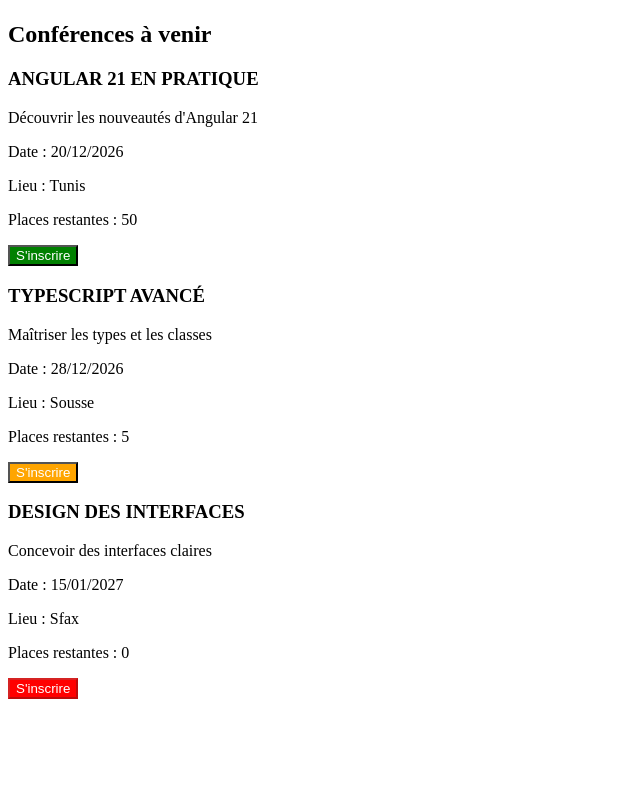
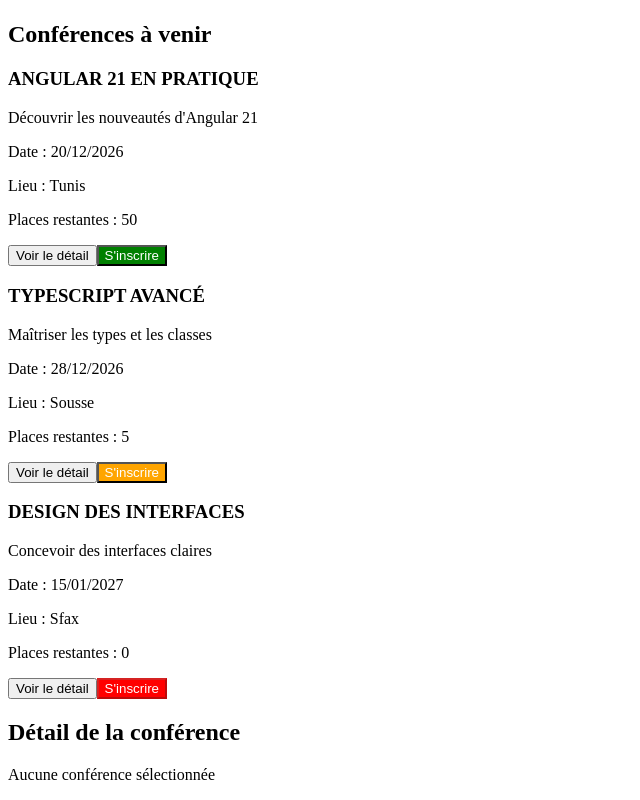
Before and after one commit to emna12358/angular_workshop, an Angular app: page / in a window 1280 px wide. Shown: the part 1122-1922 px from the top of the page, without its empty margins (0-640 px from the left). Before the commit the page ends 1829 px from the top, so only its background shows below. Built offline with nearby package versions, Linux system fonts and the light colour scheme.

Commit message:
prosit 4 communication entre composants

```diff
--- /dev/null
+++ b/src/app/conference-detail/conference-detail.html
@@ -0,0 +1,11 @@
+@if (titre() !== '') {
+  <div>
+    <h3>{{ titre() }}</h3>
+    <p>{{ description() }}</p>
+    <p>Date : {{ date() | date:'dd/MM/yyyy' }}</p>
+    <p>Lieu : {{ lieu() }}</p>
+    <button (click)="titre.set('')">Fermer</button>
+  </div>
+} @else {
+  <p>Aucune conférence sélectionnée</p>
+}
--- /dev/null
+++ b/src/app/conference-detail/conference-detail.ts
@@ -0,0 +1,15 @@
+import { Component, input, model } from '@angular/core';
+import { DatePipe } from '@angular/common';
+
+@Component({
+  selector: 'app-conference-detail',
+  imports: [DatePipe],
+  templateUrl: './conference-detail.html',
+  styleUrl: './conference-detail.css',
+})
+export class ConferenceDetail {
+  titre = model<string>('');
+  description = input<string>();
+  date = input<Date>();
+  lieu = input<string>();
+}
--- a/src/app/conference-list/conference-list.html
+++ b/src/app/conference-list/conference-list.html
@@ -7,13 +7,18 @@
       <p>{{ conf.description }}</p>
       <p>Date : {{ conf.date | date:'dd/MM/yyyy' }}</p>
       <p>Lieu : {{ conf.place }}</p>
-      <p>Places restantes : {{ conf.maxParticipants - conf.nbParticipants }}</p>
+      <p>Places restantes : {{ conf.maxParticipants - conf.nbParticipants() }}</p>
+
+      <button (click)="choisir(conf.title, conf.description, conf.date, conf.place)">
+        Voir le détail
+      </button>
 
       <button
-        [class.vert]="conf.maxParticipants - conf.nbParticipants >= 10"
-        [class.orange]="conf.maxParticipants - conf.nbParticipants > 0 && conf.maxParticipants - conf.nbParticipants < 10"
-        [class.rouge]="conf.maxParticipants - conf.nbParticipants === 0"
-        [disabled]="conf.maxParticipants - conf.nbParticipants === 0">
+        [class.vert]="conf.maxParticipants - conf.nbParticipants() >= 10"
+        [class.orange]="conf.maxParticipants - conf.nbParticipants() > 0 && conf.maxParticipants - conf.nbParticipants() < 10"
+        [class.rouge]="conf.maxParticipants - conf.nbParticipants() === 0"
+        [disabled]="conf.maxParticipants - conf.nbParticipants() === 0"
+        (click)="conf.nbParticipants.set(conf.nbParticipants() + 1)">
         S'inscrire
       </button>
     </div>
@@ -21,3 +26,10 @@
 } @empty {
   <p>Aucune conférence enregistrée</p>
 }
+
+<h2>Détail de la conférence</h2>
+<app-conference-detail
+  [(titre)]="titreChoisi"
+  [description]="descriptionChoisie()"
+  [date]="dateChoisie()"
+  [lieu]="lieuChoisi()" />
--- a/src/app/conference-list/conference-list.ts
+++ b/src/app/conference-list/conference-list.ts
@@ -1,8 +1,10 @@
 import { Component, signal } from '@angular/core';
 import { DatePipe, UpperCasePipe } from '@angular/common';
+import { ConferenceDetail } from '../conference-detail/conference-detail';
+
 @Component({
   selector: 'app-conference-list',
-  imports: [DatePipe, UpperCasePipe],
+  imports: [DatePipe, UpperCasePipe, ConferenceDetail],
   templateUrl: './conference-list.html',
   styleUrl: './conference-list.css',
 })
@@ -17,7 +19,7 @@ export class ConferenceList {
       date: new Date(2026, 11, 20),
       place: 'Tunis',
       maxParticipants: 100,
-      nbParticipants: 50,
+      nbParticipants: signal(50),
     },
     {
       id: 2,
@@ -26,7 +28,7 @@ export class ConferenceList {
       date: new Date(2026, 11, 28),
       place: 'Sousse',
       maxParticipants: 30,
-      nbParticipants: 25,
+      nbParticipants: signal(25),
     },
     {
       id: 3,
@@ -35,7 +37,7 @@ export class ConferenceList {
       date: new Date(2027, 0, 15),
       place: 'Sfax',
       maxParticipants: 20,
-      nbParticipants: 20,
+      nbParticipants: signal(20),
     },
     {
       id: 4,
@@ -44,7 +46,19 @@ export class ConferenceList {
       date: new Date(2026, 2, 10),
       place: 'Tunis',
       maxParticipants: 50,
-      nbParticipants: 40,
+      nbParticipants: signal(40),
     },
   ]);
+
+  titreChoisi = signal('');
+  descriptionChoisie = signal('');
+  dateChoisie = signal(new Date());
+  lieuChoisi = signal('');
+
+  choisir(titre: string, description: string, date: Date, lieu: string) {
+    this.titreChoisi.set(titre);
+    this.descriptionChoisie.set(description);
+    this.dateChoisie.set(date);
+    this.lieuChoisi.set(lieu);
+  }
 }
```
Also changed, not shown: src/app/conference-detail/conference-detail.css (added), 1 other file (tests, documents, lock files or other folders).
